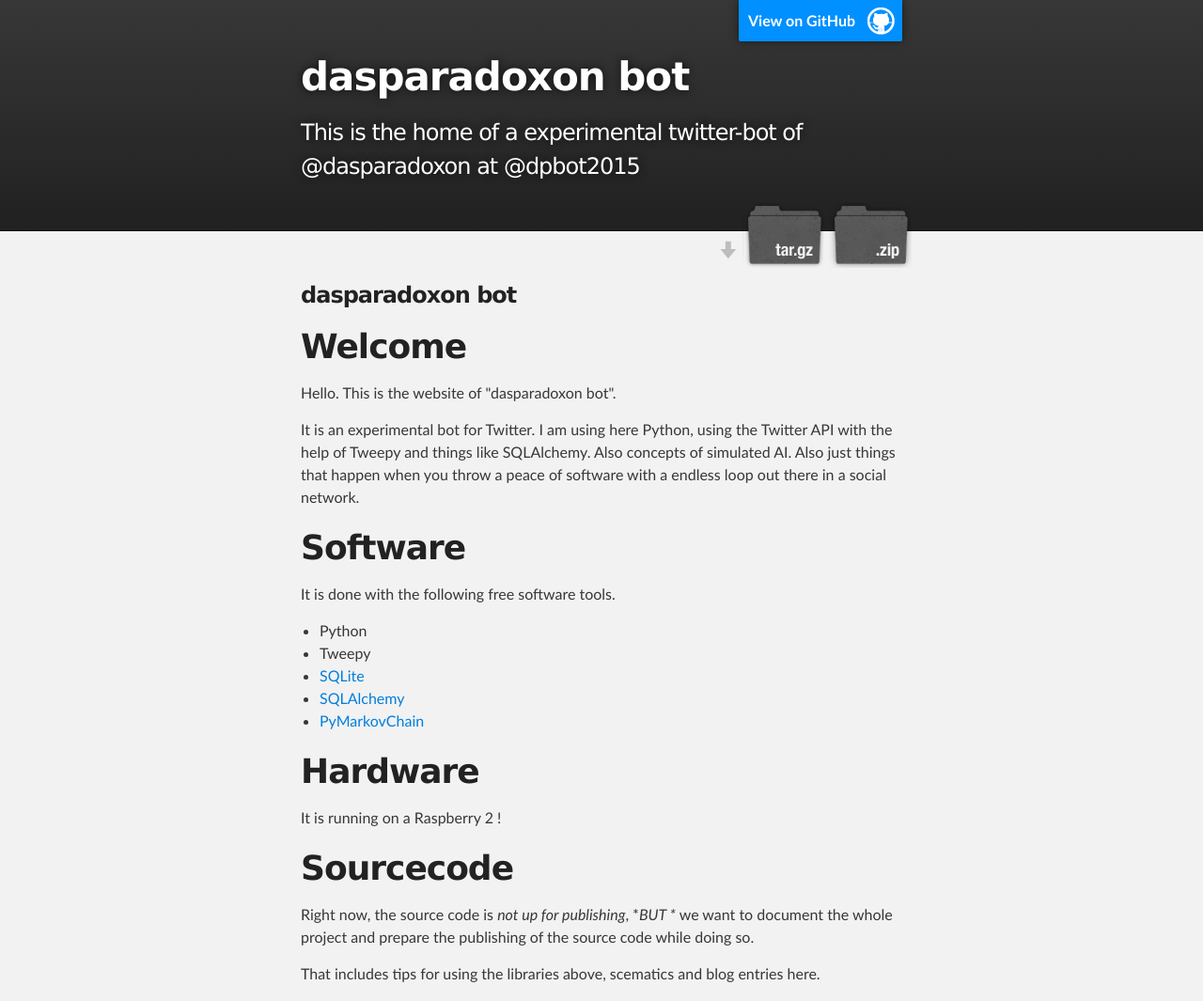
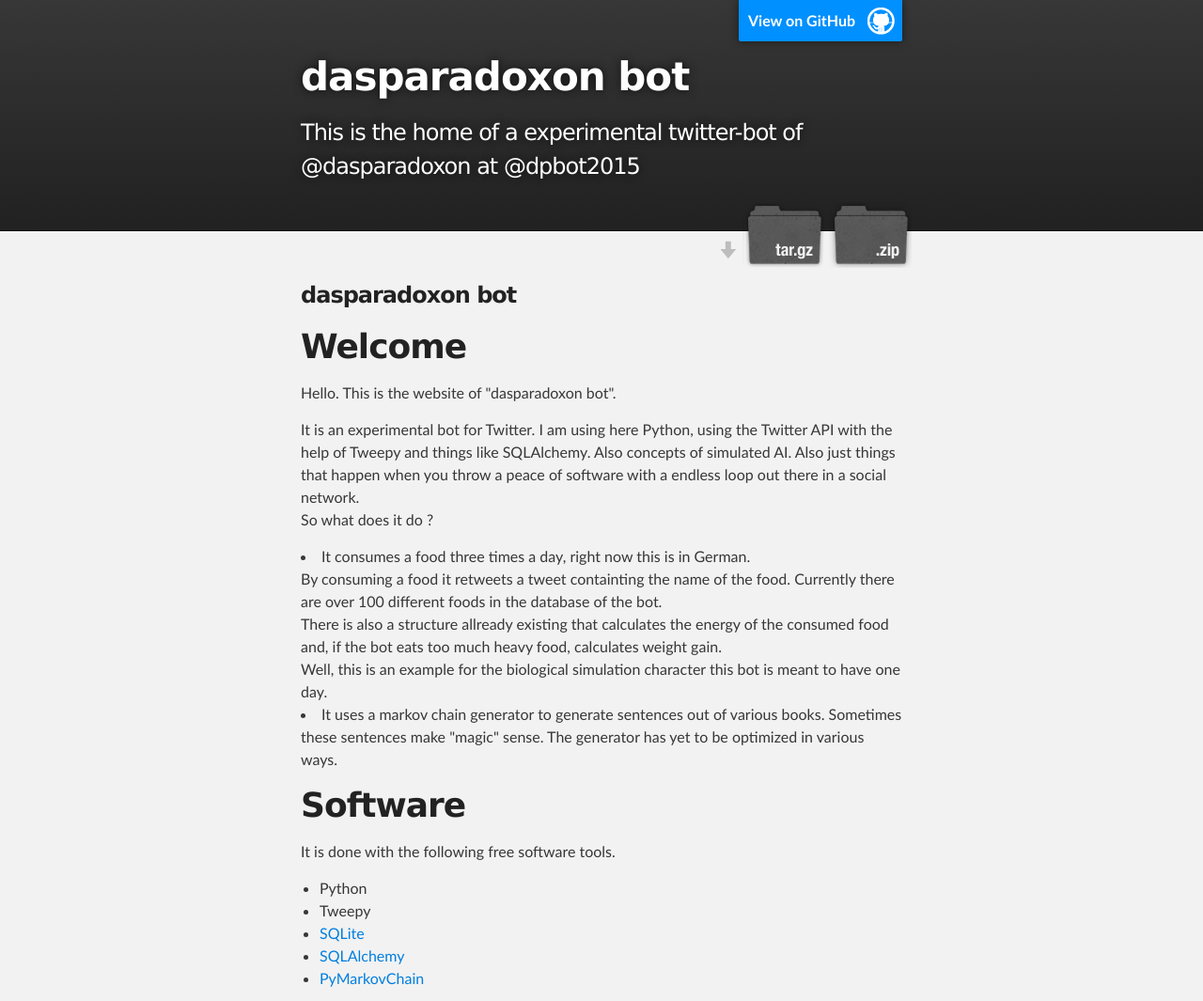
Before and after one commit to dasparadoxon/dasparadoxonbot, a plain HTML site: page index.html in a window 1280 px wide. Shown: the top 1065 px of the page at 94% size. Drawn offline with Linux system fonts and the light colour scheme.

Commit message:
Update index.html

```diff
--- a/index.html
+++ b/index.html
@@ -45,7 +45,18 @@ Also concepts of simulated AI.
 Also just things that happen when you throw a peace of software with a endless loop out there in a social network.
 <br>
 
+So what does it do ?
 
+<li> It consumes a food three times a day, right now this is in German.
+<br> By consuming a food it retweets a tweet containting the name of the food.
+Currently there are over 100 different foods in the database of the bot.
+<br/> There is also a structure allready existing that calculates the energy of the consumed
+food and, if the bot eats too much heavy food, calculates weight gain.<br/>
+Well, this is an example for the biological simulation character this bot is meant to have one day.</li>
+<li>
+  It uses a markov chain generator to generate sentences out of various books. Sometimes these
+  sentences make "magic" sense. The generator has yet to be optimized in various ways.
+</li>
 
 
 <h1>
```
